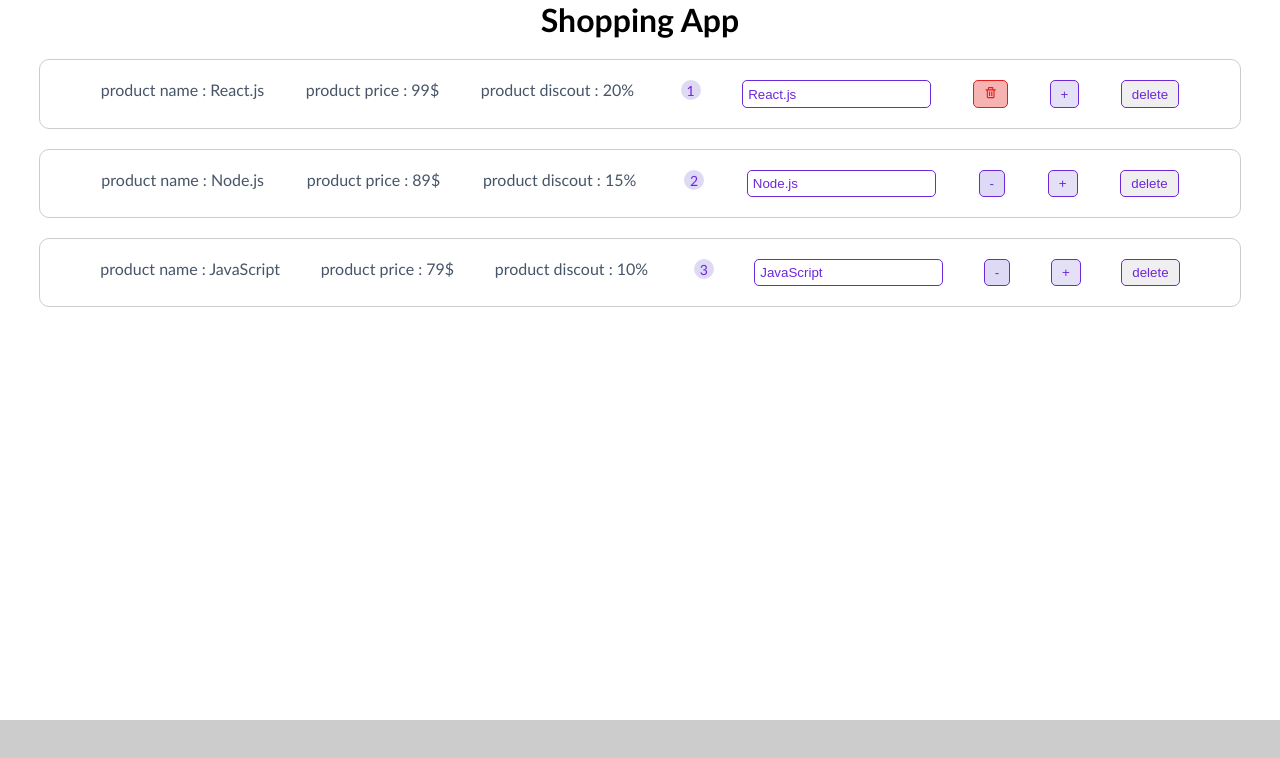
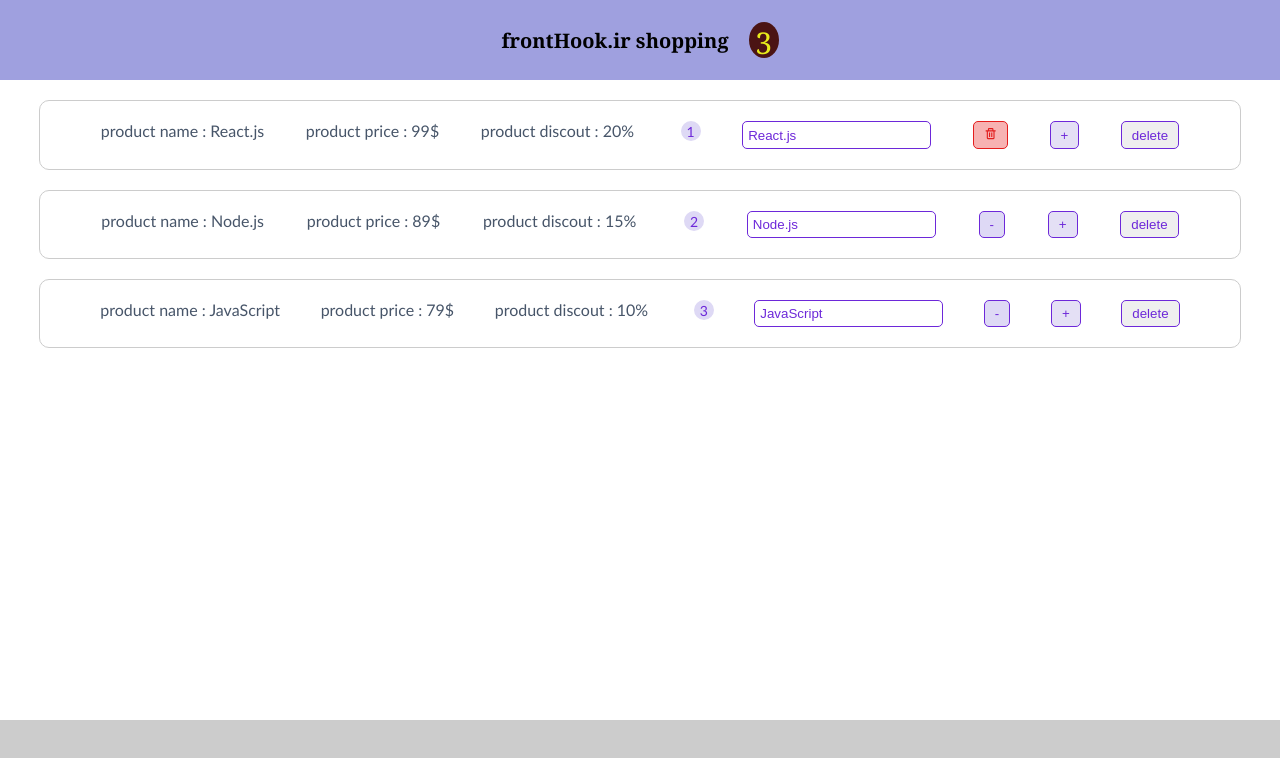
Before and after one commit to Ali-DoostAli/React-course, a React (Create React App) app: page / in a window 1280 px wide. Shown: the top 758 px of the page. Built offline with nearby package versions, Linux system fonts and the light colour scheme.

Commit message:
create NavBar & lifting state up

```diff
--- a/src/App.js
+++ b/src/App.js
@@ -1,15 +1,62 @@
 import React, { useState } from "react";
 import "./App.css";
+import NavBar from "./components/Navbar/NavBar";
 import ProductList from "./components/Product/ProductList";
 
 class App extends React.Component {
-  state = {};
+  state = {
+    products: [
+      { title: "React.js", price: "99$", discout: "20%", id: 1, quantity: 1 },
+      { title: "Node.js", price: "89$", discout: "15%", id: 2, quantity: 2 },
+      { title: "JavaScript", price: "79$", discout: "10%", id: 3, quantity: 3 },
+    ],
+  };
+  removeHandler = (id) => {
+    console.log("delete", id);
+    const filteredProducts = this.state.products.filter((p) => p.id !== id);
+    this.setState({ products: filteredProducts });
+  };
+
+  incrementHandler = (id) => {
+    console.log("incremented", id);
+    const products = [...this.state.products];
+    const findItem = products.find((p) => p.id === id);
+    findItem.quantity++;
+    this.setState({ products });
+  };
+
+  decrementHandler = (id) => {
+    console.log("decrement", id);
+    const products = [...this.state.products];
+    const findItem = products.find((p) => p.id === id);
+    if (findItem.quantity === 1) {
+      const filteredProducts = this.state.products.filter((p) => p.id !== id);
+      this.setState({ products: filteredProducts });
+    } else {
+      findItem.quantity--;
+      this.setState({ products });
+    }
+  };
+
+  onChangeHandler = (e, id) => {
+    // console.log(e.target.value , id);
+    const products = [...this.state.products];
+    const findItem = products.find((p) => p.id === id);
+    findItem.title = e.target.value;
+    this.setState({ products });
+  };
 
   render() {
     return (
       <div className="container" id="title">
-        <h1>Shopping App</h1>
-        <ProductList />
+        <NavBar totalItem={this.state.products.filter((p) => p.quantity > 0).length} />
+        <ProductList
+          products={this.state.products}
+          onDelete={this.removeHandler}
+          onIncrement={this.incrementHandler}
+          onDecrement={this.decrementHandler}
+          onChange={this.onChangeHandler}
+        />
       </div>
     );
   }
--- /dev/null
+++ b/src/components/Navbar/NavBar.js
@@ -0,0 +1,12 @@
+import styles from './NavBar.module.css';
+
+
+const NavBar = (props) => {
+    return (
+    <div className={styles.navBar}>
+     <h2>frontHook.ir shopping</h2>
+     <span>{props.totalItem}</span>
+    </div> );
+}
+
+export default NavBar;
--- /dev/null
+++ b/src/components/Navbar/NavBar.module.css
@@ -0,0 +1,31 @@
+.navBar{
+    background-color: #9fa0df;
+    width: 100%;
+    height: 80px;
+    display: flex;
+    justify-content: center;
+    align-items: center;
+
+}
+.navBar h2{
+
+    font-size: 20px;
+    font-family:Cambria, Cochin, Georgia, Times, 'Times New Roman', serif;
+
+}
+.navBar span{
+    display: flex;
+    font-family:Cambria, Cochin, Georgia, Times, 'Times New Roman', serif;
+    color: rgb(231, 235, 27);
+    display: inline-block;
+    width: 30px;
+    height: 30px;
+    border-radius: 50%;
+    justify-content: center;
+    align-items: center;
+    margin-left: 20px;
+    font-size: 30px;
+    background: rgb(75, 20, 20);
+    text-align: center;
+    padding-bottom: 6px;
+}
--- a/src/components/Product/ProductList.js
+++ b/src/components/Product/ProductList.js
@@ -2,61 +2,19 @@
 import Product from "./Product";
 
 class ProductList extends Component {
-  state = {
-    products: [
-      { title: "React.js", price: "99$", discout: "20%", id: 1, quantity: 1 },
-      { title: "Node.js", price: "89$", discout: "15%", id: 2, quantity: 2 },
-      { title: "JavaScript", price: "79$", discout: "10%", id: 3, quantity: 3 },
-    ],
-  };
-  removeHandler = (id) => {
-    console.log("delete", id);
-    const filteredProducts = this.state.products.filter((p) => p.id !== id);
-    this.setState({ products: filteredProducts });
-  };
-
-  incrementHandler = (id) => {
-    console.log("incremented", id);
-    const products = [...this.state.products];
-    const findItem = products.find((p) => p.id === id);
-    findItem.quantity++;
-    this.setState({ products });
-  };
-
-  decrementHandler = (id) => {
-    console.log("decrement", id);
-    const products = [...this.state.products];
-    const findItem = products.find((p) => p.id === id);
-    if (findItem.quantity === 1) {
-      const filteredProducts = this.state.products.filter((p) => p.id !== id);
-      this.setState({ products: filteredProducts });
-    } else {
-      findItem.quantity--;
-      this.setState({ products });
-    }
-  };
-
-  onChangeHandler = (e, id) => {
-    // console.log(e.target.value , id);
-    const products = [...this.state.products];
-    const findItem = products.find((p) => p.id === id);
-    findItem.title = e.target.value;
-    this.setState({ products });
-  };
-
   renderProduct = () => {
-    if (this.state.products.length === 0)
+    if (this.props.products.length === 0)
       return <div>there is no product in cart </div>;
 
-    return this.state.products.map((product, index) => {
+    return this.props.products.map((product, index) => {
       return (
         <Product
           product={product}
           key={index}
-          onDelete={() => this.removeHandler(product.id)}
-          onIncrement={() => this.incrementHandler(product.id)}
-          onDecrement={() => this.decrementHandler(product.id)}
-          onChange={(e) => this.onChangeHandler(e, product.id)}
+          onDelete={() => this.props.onDelete(product.id)}
+          onIncrement={() => this.props.onIncrement(product.id)}
+          onDecrement={() => this.props.onDecrement(product.id)}
+          onChange={(e) => this.props.onChange(e, product.id)}
         />
       );
     });
@@ -65,7 +23,7 @@
   render() {
     return (
       <div>
-        {!this.state.products.length && <div>go to shopping</div>}
+        {!this.props.products.length && <div>go to shopping</div>}
         {this.renderProduct()}
       </div>
     );
```
